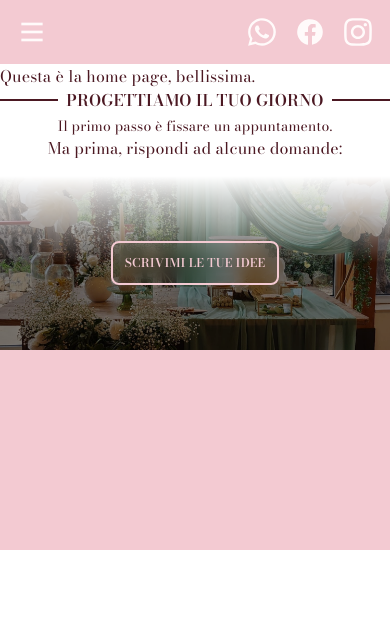
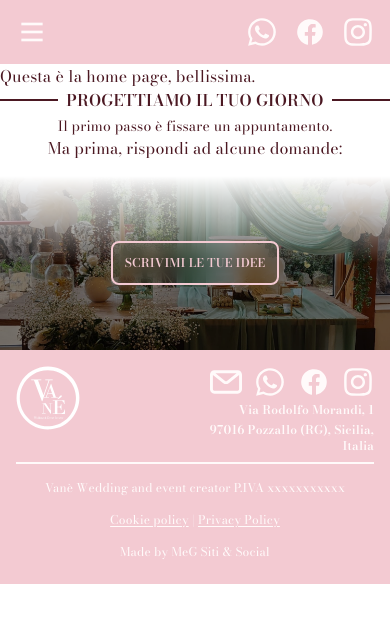
Before and after one commit to vanewedding/website, a React (Vite) app: page /it in a window 390 px wide. Shown: the top 622 px of the page. Built offline with nearby package versions, Linux system fonts and the light colour scheme.

Commit message:
feat: bottom section mobile and web

```diff
--- a/src/components/visual/Footer.jsx
+++ b/src/components/visual/Footer.jsx
@@ -2,7 +2,7 @@ import { useContext } from "react";
 import FormCalltoAction from "../../sections/FormCallToAction";
 import BottomSection from "../../sections/BottomSection";
 import GlobalContext from "../../context/GlobalContext";
-import { footerData } from "../../data/footer";
+import { footerData, bottomSection } from "../../data/footer";
 
 export default function Footer() {
 	const { it } = useContext(GlobalContext);
@@ -10,7 +10,7 @@ export default function Footer() {
 		<footer className="w-full h-60 ">
 			<FormCalltoAction footerData={footerData} it={it} />
 
-			<BottomSection />
+			<BottomSection bottomSection={bottomSection} it={it} />
 		</footer>
 	);
 }
--- a/src/data/footer.js
+++ b/src/data/footer.js
@@ -1,4 +1,9 @@
 import footer from "../assets/img/footer.jpg";
+import logoLiteWhite from "../assets/svg/logo_lite_w.svg";
+import fb from "../assets/svg/fb.svg";
+import ig from "../assets/svg/ig.svg";
+import wa from "../assets/svg/wa.svg";
+import mail from "../assets/svg/mail.svg";
 
 export const footerData = {
 	title: {
@@ -27,3 +32,47 @@ export const footerData = {
 		url: "/form",
 	},
 };
+
+export const bottomSection = {
+	logo: {
+		svg: logoLiteWhite,
+		alt: "Logo",
+	},
+	links: [
+		{
+			id: 1,
+			svg: mail,
+			alt: "email adress",
+			url: "mailto:vanessafronterre83@gmail.com",
+		},
+		{
+			id: 2,
+			svg: wa,
+			alt: "whatsapp",
+			url: "https://wa.me/393281323219",
+		},
+		{
+			id: 3,
+			svg: fb,
+			alt: "facebook",
+			url: "https://www.facebook.com/vanessafronterre",
+		},
+		{
+			id: 4,
+			svg: ig,
+			alt: "instagram",
+			url: "https://www.instagram.com/vane.wedding",
+		},
+	],
+	address: {
+		line1: "Via Rodolfo Morandi, 1",
+		line2: "97016 Pozzallo (RG), Sicilia, Italia",
+	},
+	iva: "Vanè Wedding and event creator P.IVA xxxxxxxxxxx",
+
+	cookies: "/cookie-policy",
+
+	privacy: "/privacy-policy",
+
+	madeby: "Made by MeG Siti & Social",
+};
--- a/src/sections/BottomSection.jsx
+++ b/src/sections/BottomSection.jsx
@@ -1,3 +1,70 @@
-export default function BottomSection() {
-  return <section className="bg-brand-pink h-50"></section>;
+import { Link } from "react-router-dom";
+
+export default function BottomSection({ bottomSection, it }) {
+	return (
+		<section className="p-4 flex flex-wrap lg:flex-nowrap bg-brand-pink text-off-white text-xs font-light">
+			{/* Figlio 1: LOGO */}
+			<div className=" w-1/2  order-1">
+				<img
+					src={bottomSection.logo.svg}
+					alt={bottomSection.logo.alt}
+					className="size-16 lg:size-24"
+				></img>
+			</div>
+			{/* Figlio 2: Social + Indirizzo */}
+			<div className="w-1/2  order-2 lg:order-3 flex flex-col justify-between gap-1">
+				<div className="flex gap-3 justify-end">
+					{bottomSection.links.map((l) => (
+						<a
+							key={l.id}
+							href={l.url}
+							target="_blank"
+							rel="noopener noreferrer"
+						>
+							<img
+								src={l.svg}
+								alt={l.alt}
+								className="size-8 lg:size-6 lg:mb-6"
+							/>
+						</a>
+					))}
+				</div>
+				<p className="text-end font-semibold ">{bottomSection.address.line1}</p>
+				<p className="text-end font-semibold ">{bottomSection.address.line2}</p>
+			</div>
+			{/* Figlio 3: IVA, policies e made by */}
+			<div className=" py-2 w-full  order-3 lg:order-2 flex flex-col items-center gap-4 justify-center">
+				{/* Divisore */}
+				<div className="h-0.5 w-full bg-off-white lg:hidden"></div>
+
+				<p className="">{bottomSection.iva}</p>
+
+				<div className="underline-offset-2">
+					<Link
+						className=" underline"
+						to={
+							it
+								? `/it${bottomSection.cookies}`
+								: `/eng${bottomSection.cookies}`
+						}
+					>
+						Cookie policy
+					</Link>
+					{" | "}
+					<Link
+						className=" underline"
+						to={
+							it
+								? `/it${bottomSection.privacy}`
+								: `/eng${bottomSection.privacy}`
+						}
+					>
+						Privacy Policy
+					</Link>
+				</div>
+
+				<p className="">{bottomSection.madeby}</p>
+			</div>
+		</section>
+	);
 }
```
Also changed, not shown: src/assets/svg/mail.svg (added). Lines whose indentation alone changed are shown as unchanged.
